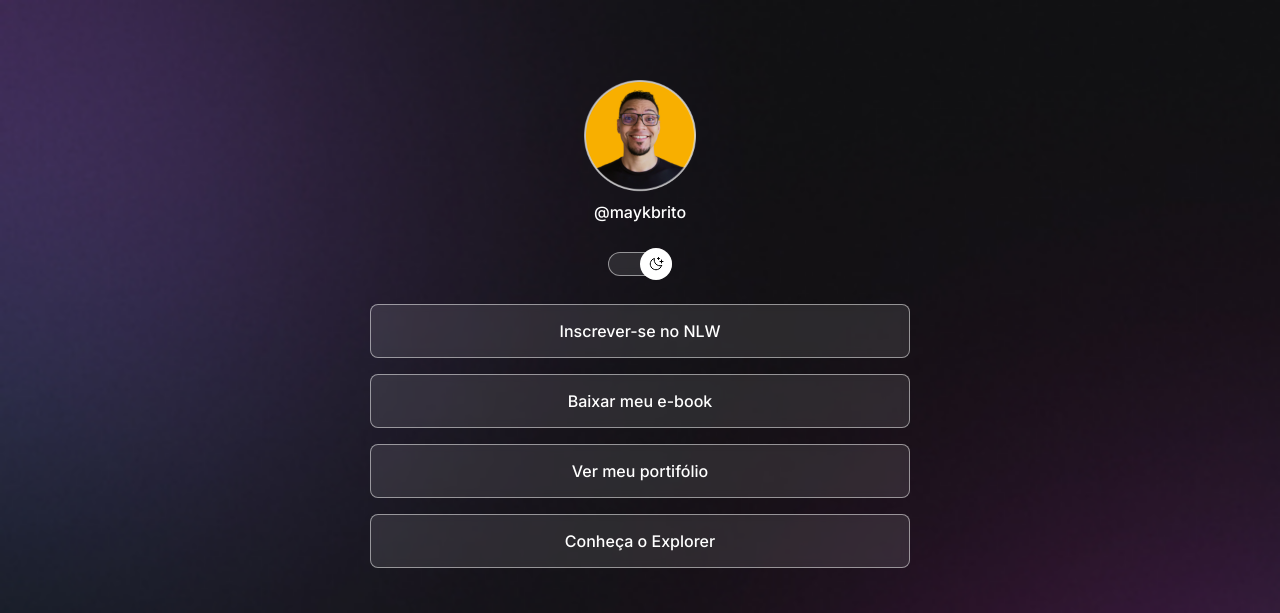
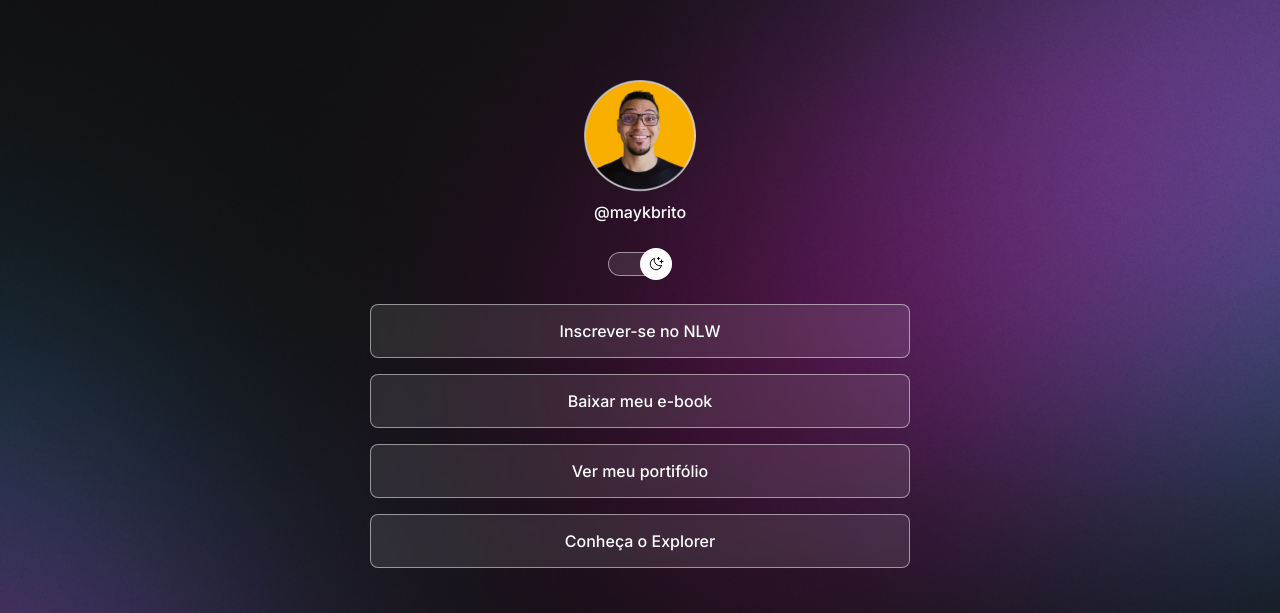
Before and after one commit to otocabral/RocketseatProject1, a plain HTML site: page index.html in a window 1280 px wide. Shown: the top 613 px of the page. Drawn offline with nearby package versions, Linux system fonts and the light colour scheme.

Commit message:
change background based on media queries

```diff
--- a/style.css
+++ b/style.css
@@ -32,6 +32,7 @@
 body {
 
   background: var(--br-url) no-repeat top center/cover;
+  height: 100vh;
 
 }
 
@@ -185,3 +186,15 @@ footer {
   font-size: 14px;
 
 }
+
+/* media queries */
+
+@media (min-width: 700px) {
+
+  :root {
+    --br-url: url(./assets/bg-desktop.jpg);
+  }
+  .light {
+    --br-url: url(./assets/bg-desktop-light.jpg);
+  }
+}
```
